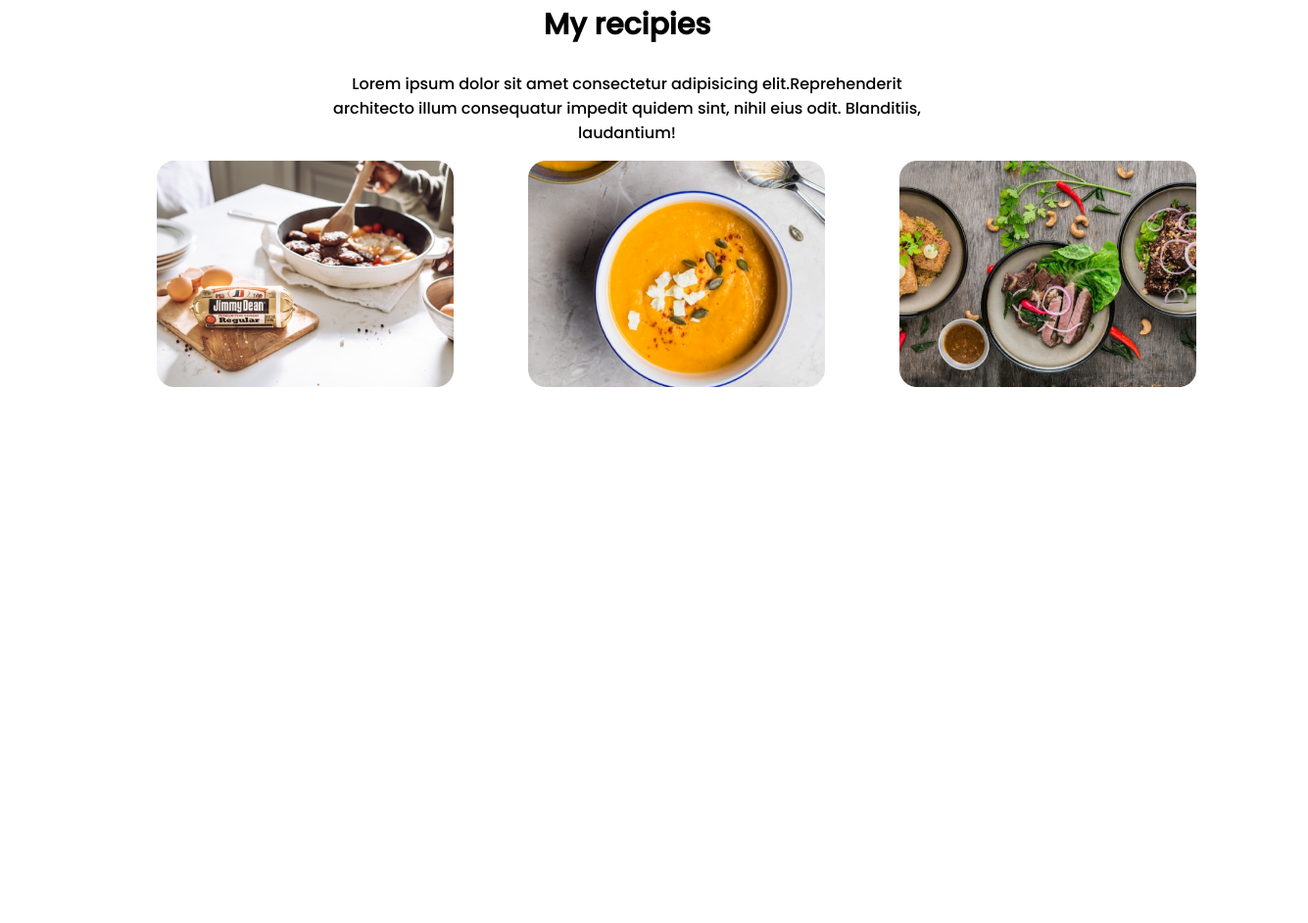
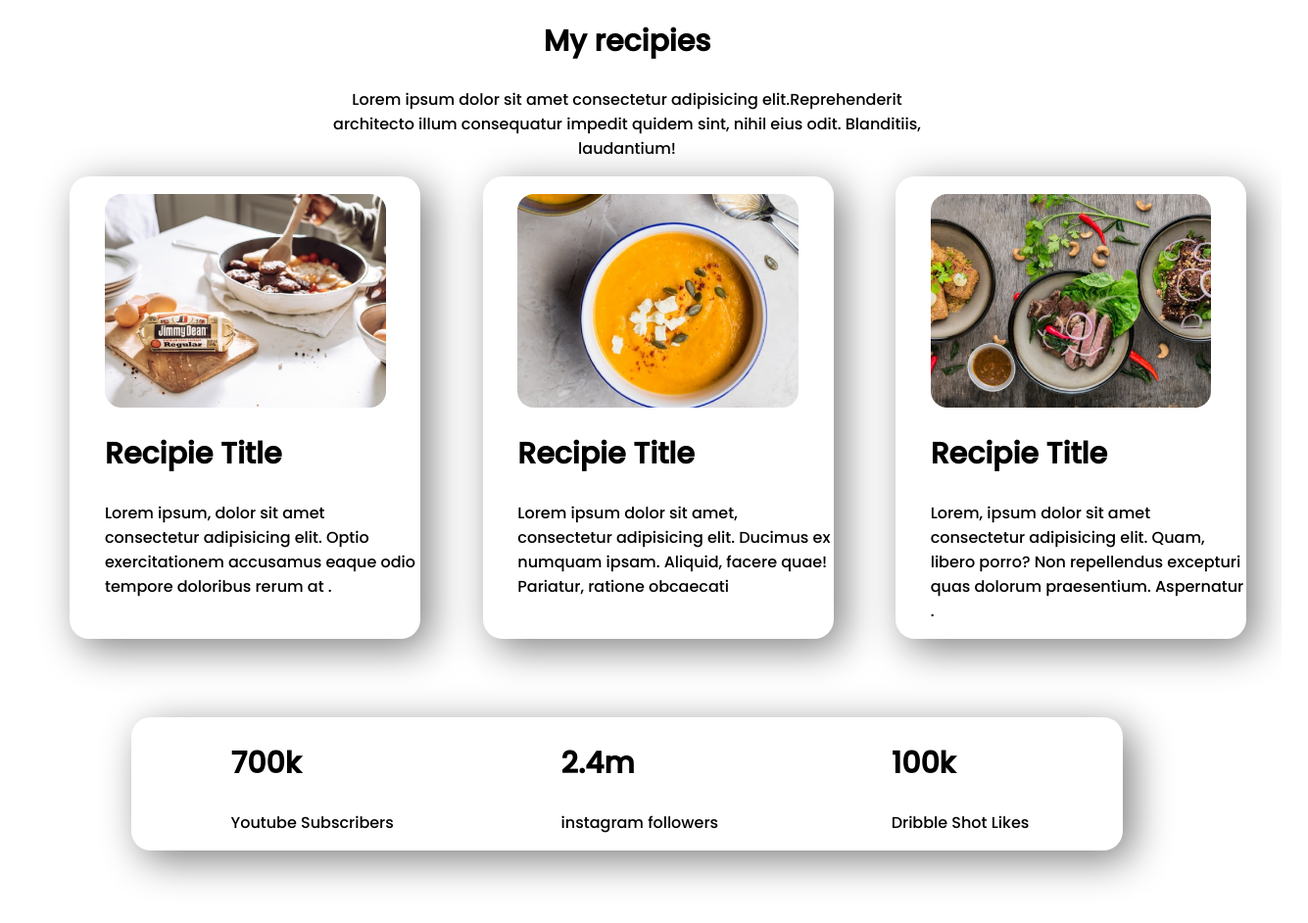
Before and after one commit to dhiraj-barua/My-Food-Network, a plain HTML site: page index.html in a window 1280 px wide. Shown: the part 726-1668 px from the top of the page at 98% size, 1335 px wide, since content can reach past the window. Before the commit the page ends 1201 px from the top, so only its background shows below. Drawn offline with Linux system fonts and the light colour scheme.

Commit message:
almost done

```diff
--- a/index.html
+++ b/index.html
@@ -41,16 +41,37 @@
        </div>
     </section>
     <section class="food flexible-container">
-        <div class="three-part">
+        <div class="three-part shadow">
             <img src="images/food/Project Cover.jpg">
+            <h1>Recipie Title</h1>
+            <p class="small">Lorem ipsum, dolor sit amet consectetur adipisicing elit. Optio exercitationem accusamus eaque odio tempore doloribus rerum at .</p>
 
         </div>
-        <div class="three-part">
+        <div class="three-part shadow">
             <img src="images/food/Project Cover.png">
+            <h1> Recipie Title</h1>
+            <p class="small">Lorem ipsum dolor sit amet, consectetur adipisicing elit. Ducimus ex numquam ipsam. Aliquid, facere quae! Pariatur, ratione obcaecati </p>
         </div>
-        <div class="three-part">
+        <div class="three-part shadow">
             <img src="images/food/Project Cover1.jpg">
+            <h1> Recipie Title</h1>
+            <p class="small">Lorem, ipsum dolor sit amet consectetur adipisicing elit. Quam, libero porro? Non repellendus excepturi quas dolorum praesentium. Aspernatur .</p>
         </div>
+    </section>
+    <section class="follower flexible-container">
+        <div class= "follow">
+            <h1>700k</h1>
+            <p>Youtube Subscribers</p>
+        </div>
+        <div class="follow">
+            <h1>2.4m</h1>
+            <p>instagram followers</p>
+        </div>
+        <div class="follow">
+            <h1>100k</h1>
+            <p>Dribble Shot Likes</p>
+        </div>
+
     </section>
 </body>
 </html>
--- a/style.css
+++ b/style.css
@@ -12,14 +12,15 @@ h1{
 .flexible-container{
     display: flex;
     margin-bottom: 80px;
+    margin-left: 0;
 }
 .half-width{
     width: 50%;
     padding-left: 5%;
-    padding-right: 5%;
 }
 .half-width img{
     width: 60%;
+
 }
 .link-button{
     text-decoration: none;
@@ -43,12 +44,38 @@ h1{
     padding-right: 25%;
     padding-left: 25%;
 }
-.three-part{
+.three-part {
     width:30%;
+
+
 }
 .three-part img{
     display: flex;
     width:80%;
-    padding-left: 40%;
-    padding-right: 30%;
+    padding-left: 10%;
+    padding-right: 20%;
+    padding-top: 5%;
 }
+.three-part h1{
+    padding-left: 10%;
+}
+.small{
+    padding-left: 10%;
+}
+.three-part{
+    box-shadow: 10px 10px 40px gray;
+    margin-left:5%;
+    border-radius: 20px;
+}
+.follow{
+    width: 25%;
+    padding-left: 10%;
+
+}
+.follower{
+    box-shadow: 10px 10px 40px gray;
+    margin-left: 10%;
+    margin-right: 10%;
+    border-radius: 20px;
+
+}
```
